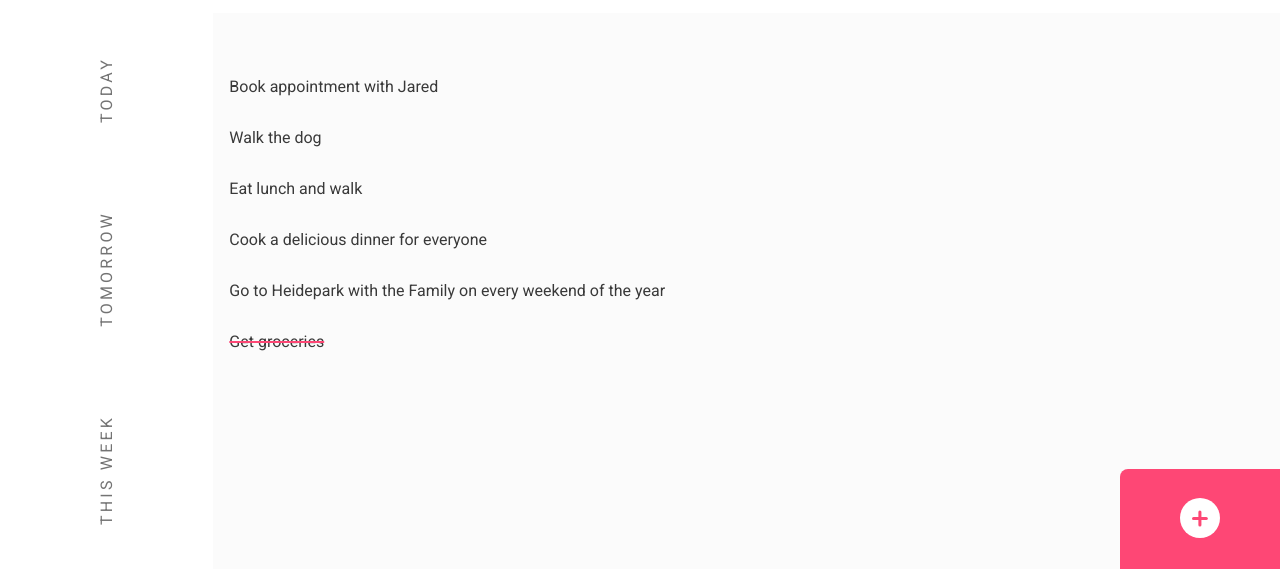
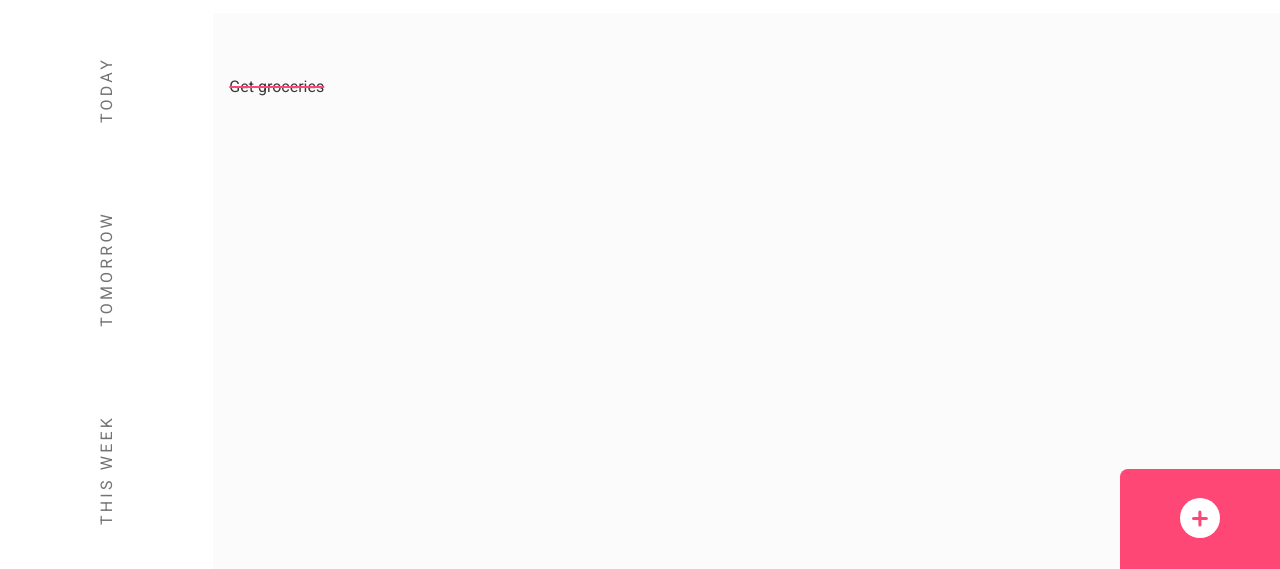
Before and after one commit to marwinburesch/tasks, a website: page index.html in a window 1280 px wide. Shown: the part 231-800 px from the top of the page. Drawn offline with Linux system fonts and the light colour scheme.

Commit message:
Remove example TaskListItems

```diff
--- a/index.html
+++ b/index.html
@@ -24,38 +24,7 @@
         <a href="#" class="taskNavLink">Tomorrow</a>
         <a href="#" class="taskNavLink">This Week</a>
       </section>
-      <section class="taskList">
-        <label class="taskItem">
-          <input class="taskItem__checkbox" type="checkbox" name="tasks" /><span
-            class="taskItem__labelText"
-            >Book appointment with Jared</span
-          >
-        </label>
-        <label class="taskItem">
-          <input class="taskItem__checkbox" type="checkbox" name="tasks" /><span
-            class="taskItem__labelText"
-            >Walk the dog</span
-          >
-        </label>
-        <label class="taskItem">
-          <input class="taskItem__checkbox" type="checkbox" name="tasks" /><span
-            class="taskItem__labelText"
-            >Eat lunch and walk</span
-          >
-        </label>
-        <label class="taskItem">
-          <input class="taskItem__checkbox" type="checkbox" name="tasks" /><span
-            class="taskItem__labelText"
-            >Cook a delicious dinner for everyone</span
-          >
-        </label>
-        <label class="taskItem">
-          <input class="taskItem__checkbox" type="checkbox" name="tasks" /><span
-            class="taskItem__labelText"
-            >Go to Heidepark with the Family on every weekend of the year</span
-          >
-        </label>
-      </section>
+      <section class="taskList"></section>
       <button aria-label="Add new task" class="actionButton">
         <img src="./assets/plusIcon.svg" alt="Plus Symbol" />
       </button>
```
